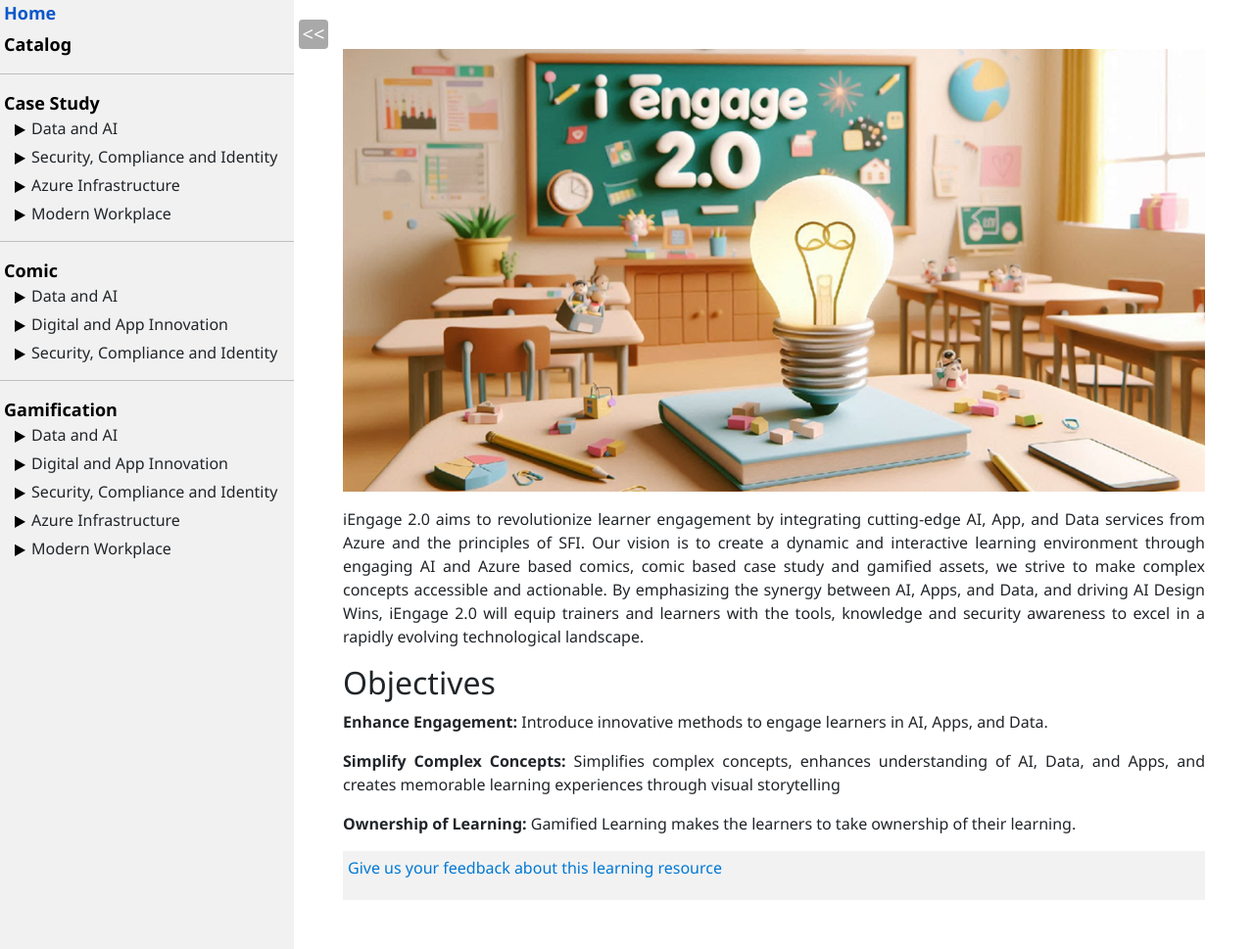
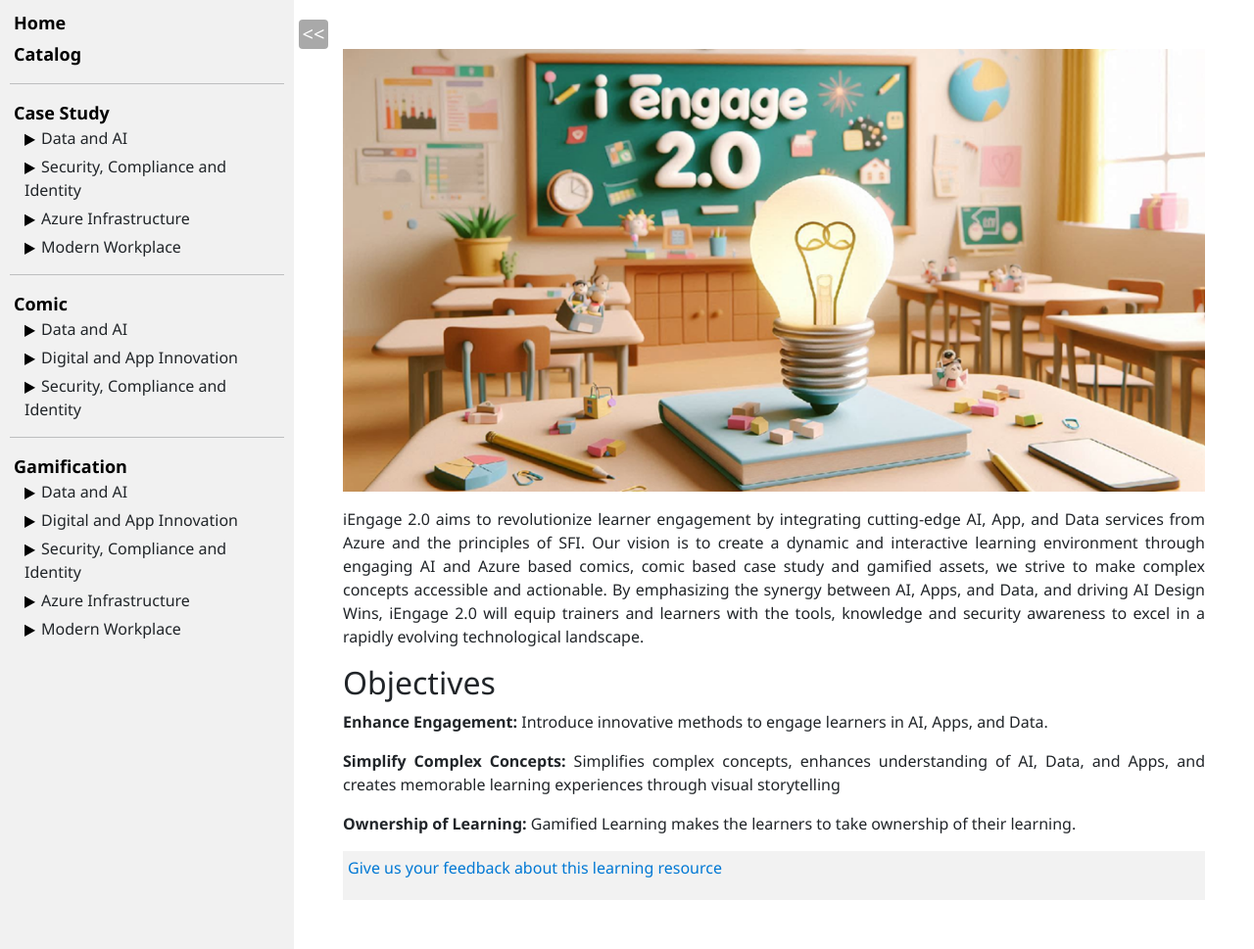
Before and after one commit to ningweinw/iengage, a Jekyll site: the page built from index.markdown, in a window 1280 px wide and 969 px high. Shown: the whole window at 98% size. Built offline with Jekyll 4.4.1, drawn with Linux system fonts in a browser that asks for light colours.

Commit message:
Update default.html

```diff
--- a/_layouts/default.html
+++ b/_layouts/default.html
@@ -10,6 +10,7 @@
 </head>
 <body class="main-body">
   <div id="leftDiv">
+    <div style="padding: 10px;">
       <ul>
         <li><a href="{{ site.url }}{{ site.baseurl }}" class="main-menu">Home</a></li>
         <li><a href="{{ site.url }}{{ site.baseurl }}/Catalog.html" class="main-menu">Catalog</a></li>
@@ -387,6 +388,7 @@
         </li>
       </ul>
     </div>
+  </div>
 
   <!-- <div class="divider" id="divider"></div> -->
 
```
Lines whose indentation alone changed are shown as unchanged.
